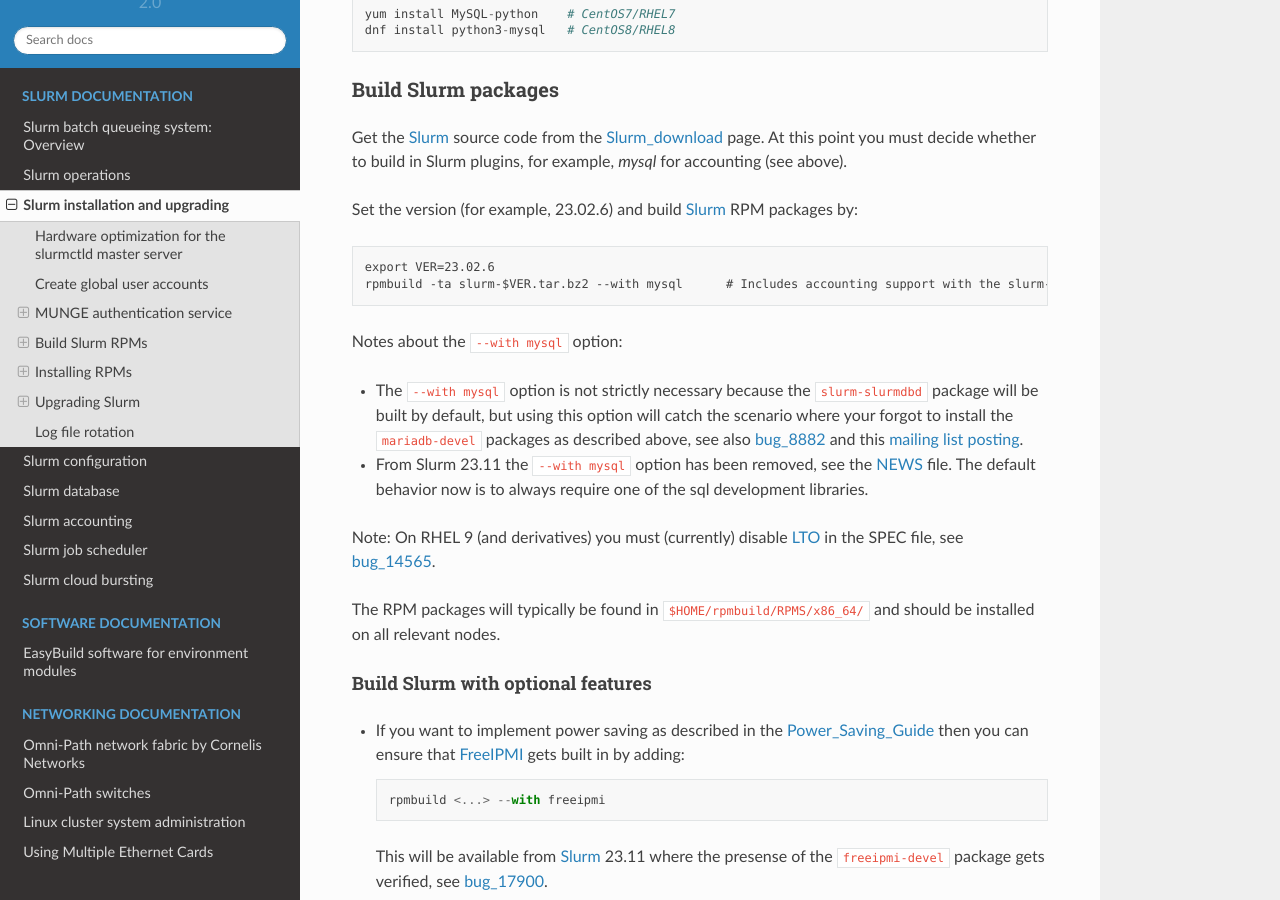
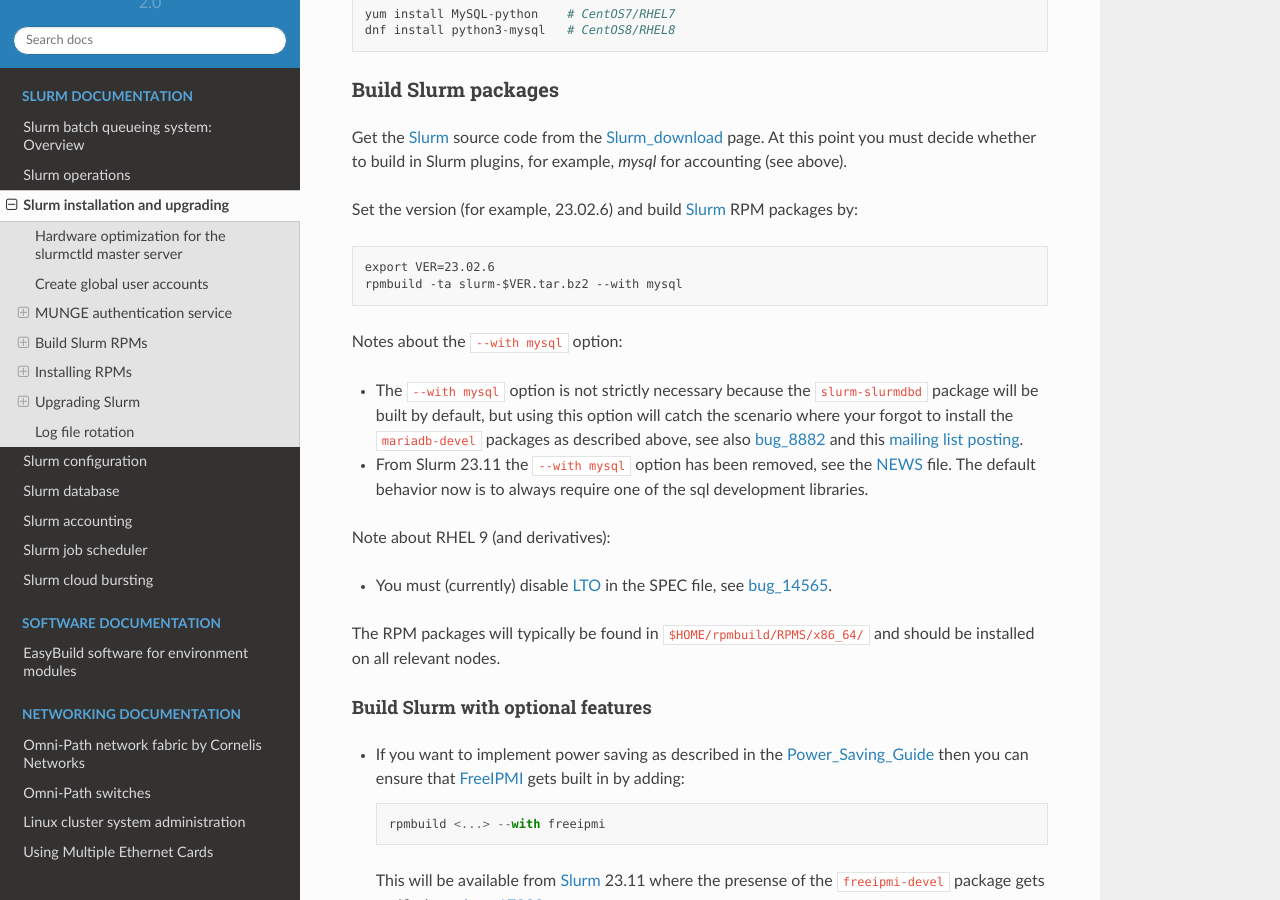
Before and after one commit to OleHolmNielsen/Niflheim_system, a Sphinx documentation site: the page built from docs/Slurm_installation.rst, in a window 1280 px wide and 900 px high, scrolled down 7348 px. Built offline with Sphinx 7.4.7 and the Read the Docs theme 2.0.0, drawn with Linux system fonts in a browser that asks for light colours.

Commit message:
Minor edit

```diff
--- a/docs/Slurm_installation.rst
+++ b/docs/Slurm_installation.rst
@@ -311,7 +311,7 @@
 Set the version (for example, 23.02.6) and build Slurm_ RPM packages by::
 
   export VER=23.02.6
-  rpmbuild -ta slurm-$VER.tar.bz2 --with mysql      # Includes accounting support with the slurm-slurmdbd package
+  rpmbuild -ta slurm-$VER.tar.bz2 --with mysql
 
 Notes about the ``--with mysql`` option:
 
@@ -321,7 +321,9 @@
 * From Slurm 23.11 the ``--with mysql`` option has been removed, see the NEWS_ file.
   The default behavior now is to always require one of the sql development libraries.
 
-Note: On RHEL 9 (and derivatives) you must (currently) disable LTO_ in the SPEC file, see bug_14565_.
+Note about RHEL 9 (and derivatives):
+
+* You must (currently) disable LTO_ in the SPEC file, see bug_14565_.
 
 The RPM packages will typically be found in ``$HOME/rpmbuild/RPMS/x86_64/`` and should be installed on all relevant nodes.
 
```
